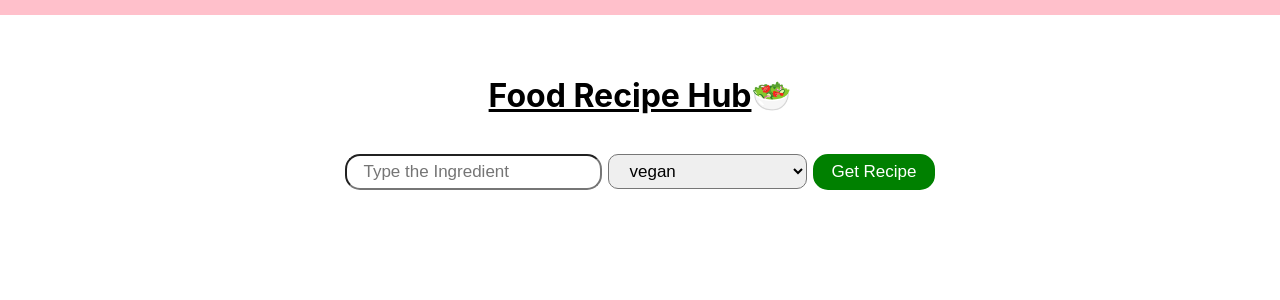
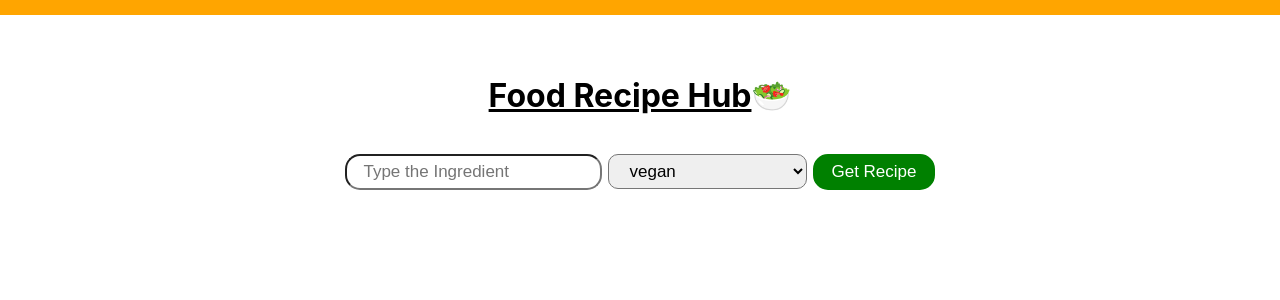
Before and after one commit to shsandadi/recipe, a React (Create React App) app: page / in a window 1280 px wide. Shown: the top 300 px of the page. Built offline with nearby package versions, Linux system fonts and the light colour scheme.

Commit message:
added css

```diff
--- a/src/App.css
+++ b/src/App.css
@@ -4,7 +4,7 @@
   flex-direction: column;
   align-items: center;
   padding: 40px 24px;
-  border-top: 15px solid pink;
+  border-top: 15px solid orange;
 }
 .app__searchForm {
   margin-top: 17px;
--- a/src/index.css
+++ b/src/index.css
@@ -5,6 +5,7 @@ body {
     sans-serif;
   -webkit-font-smoothing: antialiased;
   -moz-osx-font-smoothing: grayscale;
+  border-top: 15px sold #f0a500;
 }
 
 code {
```
